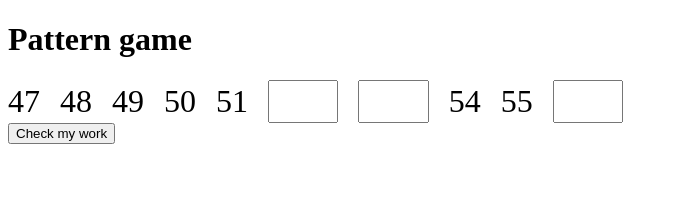
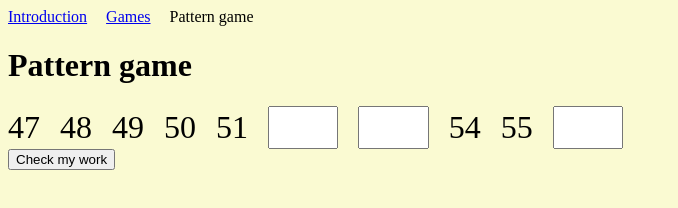
Before and after one commit to decompil3d/jack.kesl.in, a plain HTML site: page games/math/patterns/index.html in a window 1280 px wide. Shown: the whole page, without its empty margins (0-678 px from the left). Drawn offline with Linux system fonts and the light colour scheme.

Commit message:
connected to rest of site

```diff
--- a/games/math/patterns/index.html
+++ b/games/math/patterns/index.html
@@ -2,9 +2,21 @@
 <html>
 <head>
     <title>Pattern game</title>
+    <link rel="stylesheet" href="../../../styles.css"/>
     <link rel="stylesheet" href="styles.css"/>
 </head>
 <body>
+    <nav>
+        <ul>
+            <li><a href="../../../index.html">Introduction</a></li>
+            <li>
+              <a href="../../index.html">Games</a>
+            </li>
+            <li>
+                Pattern game
+            </li>
+        </ul>
+    </nav>
     <h1>Pattern game</h1>
     <div id="main"></div>
     <div id="actions">
```
Also changed, not shown: games/index.html (added, +20 -0 lines), index.html (+1 -0 lines).
